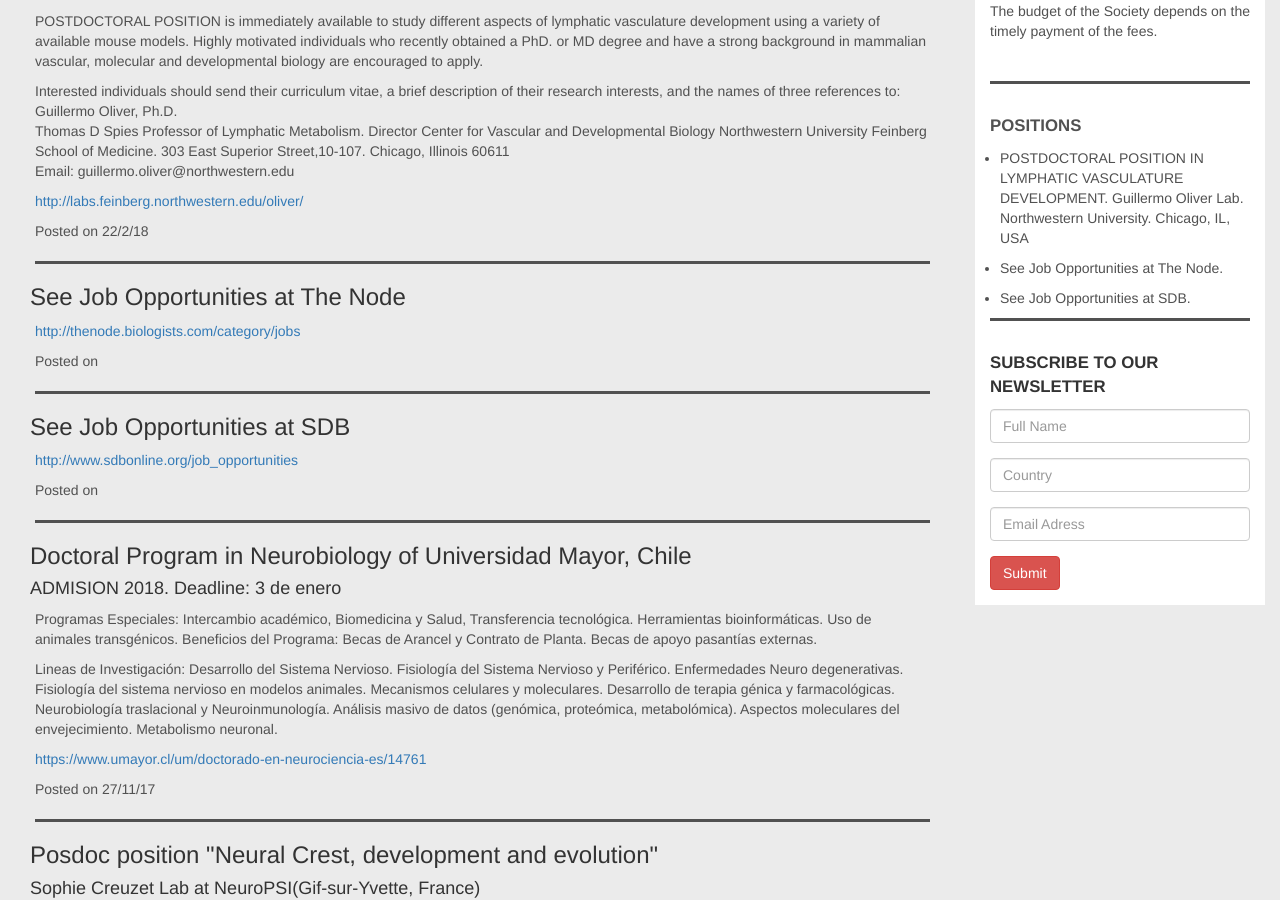
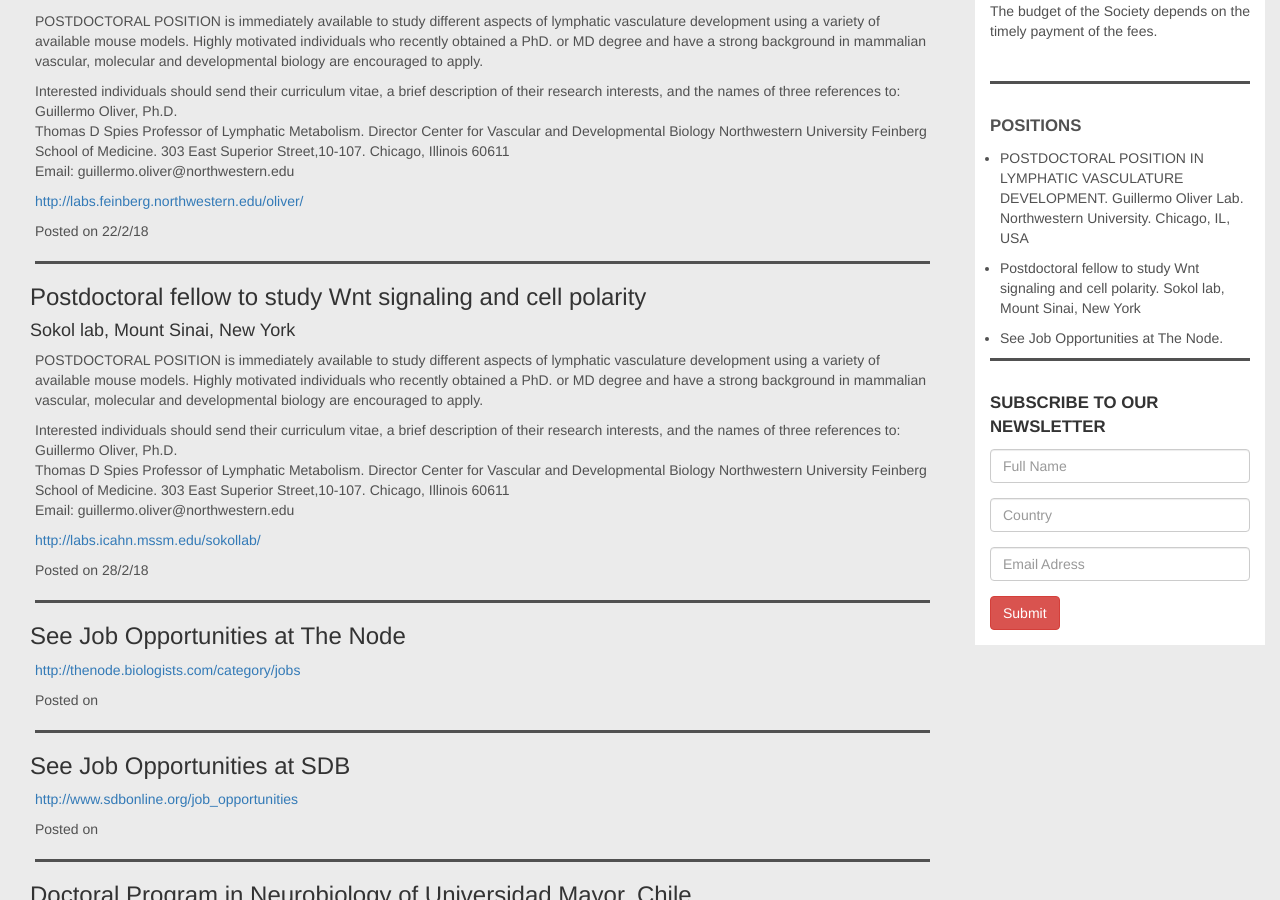
Before and after one commit to lasdb/lasdb.github.io, a Jekyll site: the page built from _posts/2000-01-01-jobs.markdown, in a window 1280 px wide and 900 px high, scrolled down 373 px. Built offline with Jekyll 4.4.1, drawn with Linux system fonts in a browser that asks for light colours; nearby versions of some CDN libraries.

Commit message:
Update 2000-01-01-jobs.markdown

```diff
--- a/_posts/2000-01-01-jobs.markdown
+++ b/_posts/2000-01-01-jobs.markdown
@@ -14,6 +14,16 @@ Guillermo Oliver, Ph.D. <br>Thomas D Spies Professor of Lymphatic Metabolism. Di
 Northwestern University Feinberg School of Medicine. 303 East Superior Street,10-107. Chicago, Illinois 60611 <br>
 Email: guillermo.oliver@northwestern.edu'
     URL: 'http://labs.feinberg.northwestern.edu/oliver/'
+
+  - title: 'Postdoctoral fellow to study Wnt signaling and cell polarity'
+    date: '28/2/18'
+    subtitle: 'Sokol lab, Mount Sinai, New York'
+    body: 'POSTDOCTORAL POSITION is immediately available to study different aspects of lymphatic vasculature development using a variety of available mouse models. Highly motivated individuals who recently obtained a PhD. or MD degree and have a strong background in mammalian vascular, molecular and developmental biology are encouraged to apply.'
+    par2: 'Interested individuals should send their curriculum vitae, a brief description of their research interests, and the names of three references to:
+Guillermo Oliver, Ph.D. <br>Thomas D Spies Professor of Lymphatic Metabolism. Director Center for Vascular and Developmental Biology
+Northwestern University Feinberg School of Medicine. 303 East Superior Street,10-107. Chicago, Illinois 60611 <br>
+Email: guillermo.oliver@northwestern.edu'
+    URL: 'http://labs.icahn.mssm.edu/sokollab/'
 
   - title: 'See Job Opportunities at The Node'
     date: ''
```
